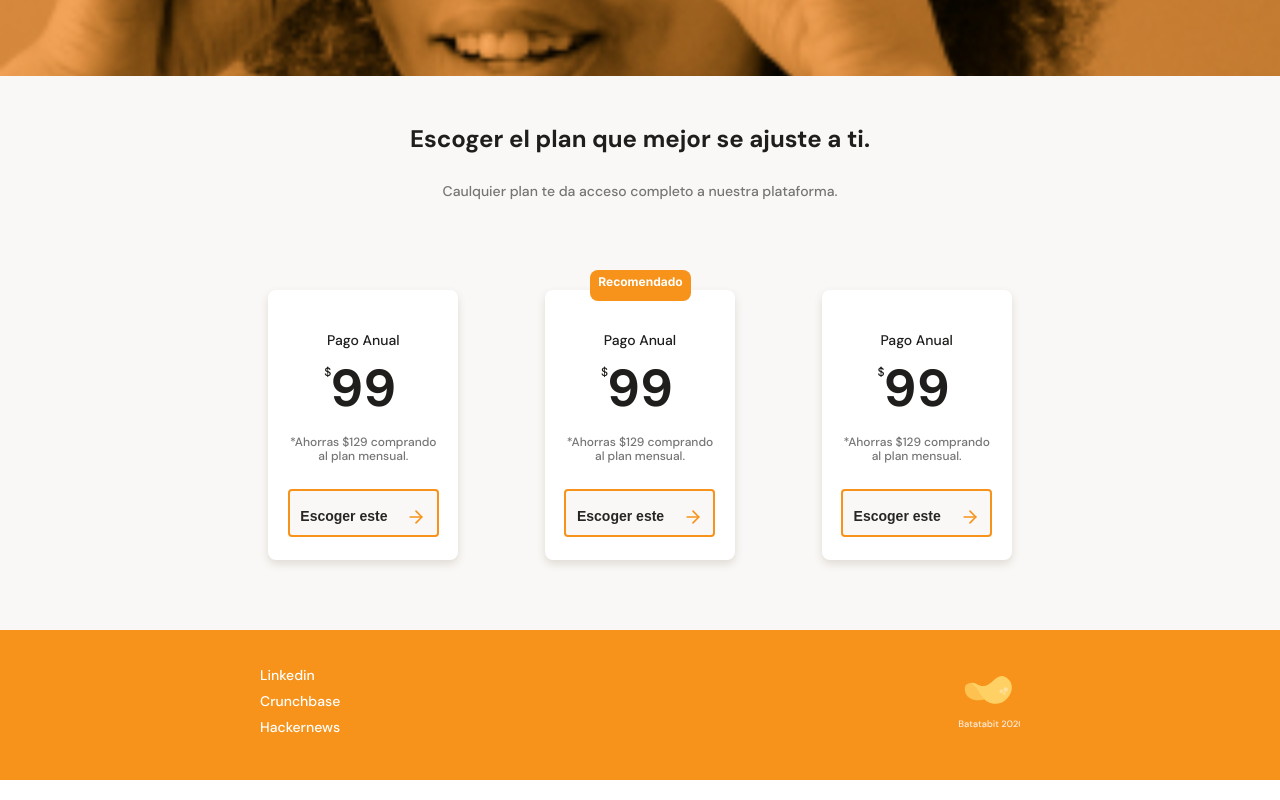
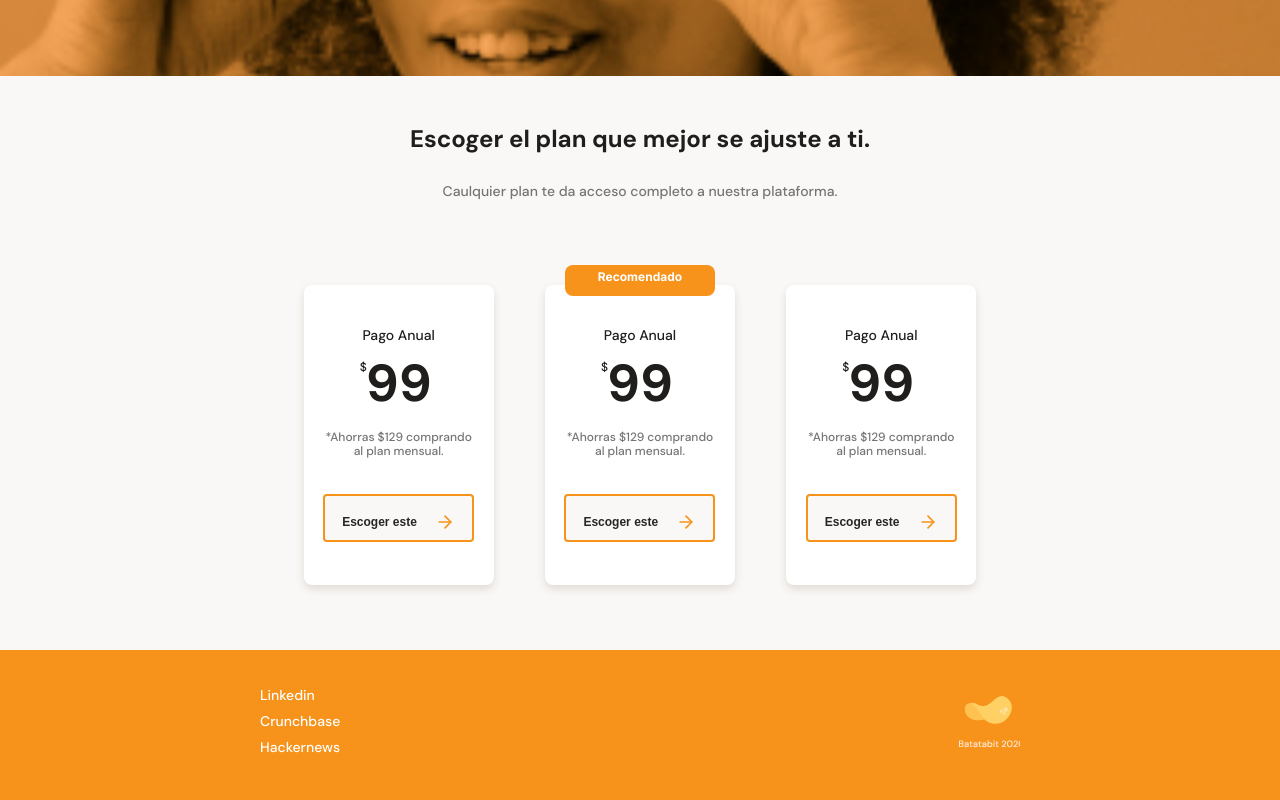
Before and after one commit to joseluis1061/batataBit, a website: page src/index.html in a window 1280 px wide. Shown: the part 2130-2930 px from the top of the page. Drawn offline with Linux system fonts and the light colour scheme.

Commit message:
Se corrigieron los estilos de la pagina. Ahora no hay fallas por overflow

```diff
--- a/src/index.css
+++ b/src/index.css
@@ -17,6 +17,9 @@ html{
     margin: 0;
     padding: 0;
     box-sizing: border-box;
+}
+img{
+    width: 100%;
 }
 /*
     1. Posicionamiento
@@ -473,9 +476,9 @@ main .container{
     flex-direction: column;
     align-items: flex-start;
     width: 100%;
-    min-width: 288px;
+    /* min-width: 288px; */
     max-width: 380px;
-    height: 152px;
+    min-height: 152px;
     border-radius: 4px;
     margin-bottom: 16px;
     background-color: var(--warm-black);
@@ -534,13 +537,14 @@ main .container{
 /*Seccion 3 del main**/
 .bitcoin-img-container{
     width: 100%;
-    min-width: 320px;
+    min-width: 280px;
     height: 50vh;
     background-image: url("assets/img/bitcoinbaby.jpg");
     background-position: center;
     background-repeat: no-repeat;
     background-size: cover;
 }
+
 .bitcoin-img-container h2{
     padding-top: 60px;
     font-size: 2.4rem;
@@ -587,28 +591,30 @@ main .container{
 
     column-gap: 10px;
     width: 100%;
-    height: 350px;
+    height: 370px;
     min-width: 190px;
     overflow-x: scroll;
     overscroll-behavior-x: contain;
     scroll-snap-type: x proximity;
+    padding: 0 53px;
 }
 .plans-container--card{
     position: relative;
     scroll-snap-align: center;
     min-width: 190px;
     max-width: 220px;
-    height: 270px;
+    height: 300px;
     margin: 0 auto;
     border-radius: 8px;
     box-shadow: 0px 4px 8px rgba(89, 73, 30, 0.16);
     background: #FFFFFF;
+
 }
 .plans-container--card .recomended{
     position: absolute;
     top: -20px;
-    left: calc(50% - 50px);
-    width: 101px;
+    left: calc(50% - 75px);
+    width: 150px;
     height: 31px;
     margin: 0 auto;
     padding-top: 5px;
@@ -668,19 +674,17 @@ main .container{
     color: #757575;
 }
 .plans-container--card div button{
-    margin-top: 16px;
-    margin-top: 24px;
+    margin-top: 34px;
     width: 151px;
     height: 48px;
-
     font-weight: 700;
-    font-size: 1.4rem;
+    font-size: 1.2rem;
     line-height: 1.8rem;
-
     border: 2px solid var(--bitcoin-orange);
     border-radius: 4px;
     background: var(--off-white);
     color: var(--warm-black);
+    scroll-snap-align: center;
 }
 
 .plans-container--card div button span{
```
Also changed, not shown: src/index.html (+0 -1 lines).
